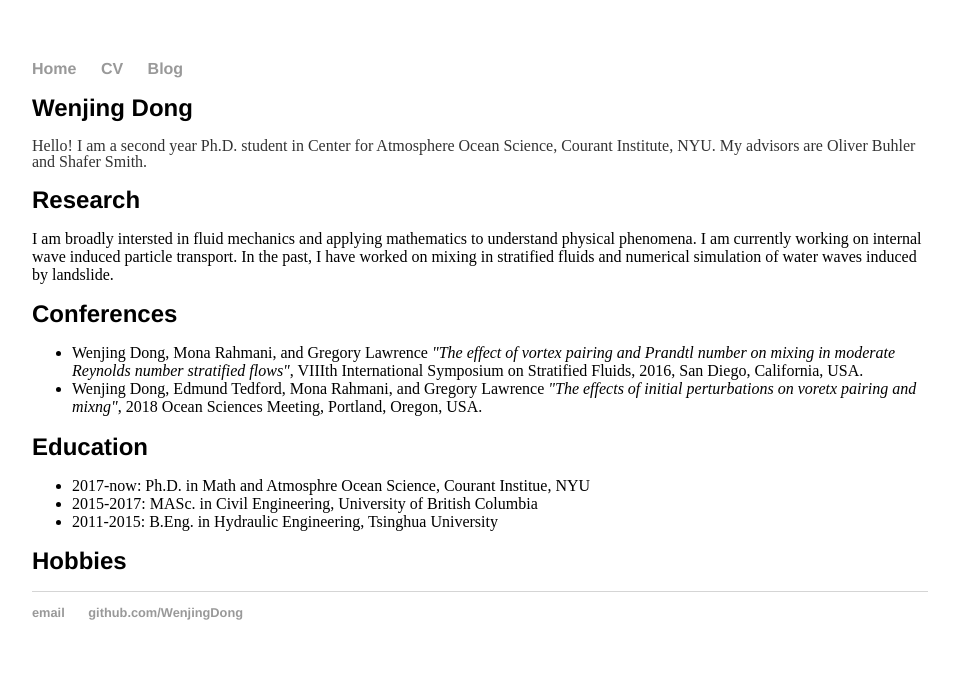
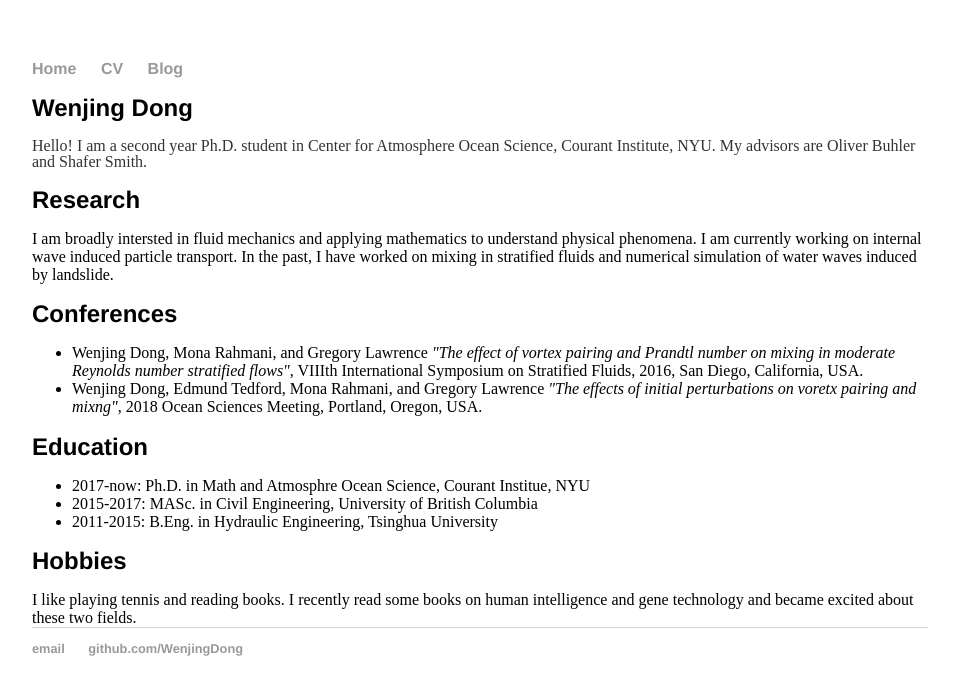
Before and after one commit to WenjingDong/Personal-Webpage, a Jekyll site: the page built from index.html, in a window 1280 px wide. Shown: the top 695 px of the page, without its empty margins (160-1119 px from the left). Built offline with Jekyll 4.4.1, drawn with Linux system fonts in a browser that asks for light colours.

Commit message:
Update index.html
add hobbies

```diff
--- a/index.html
+++ b/index.html
@@ -24,6 +24,6 @@ in moderate Reynolds number stratified flows"</i>, VIIIth International Symposiu
 	</ul>
 
 	<h1>Hobbies</h1>
-
+	I like playing tennis and reading books. I recently read some books on human intelligence and gene technology and became excited about these two fields.
 
 </div><!-- /.blurb -->
```
